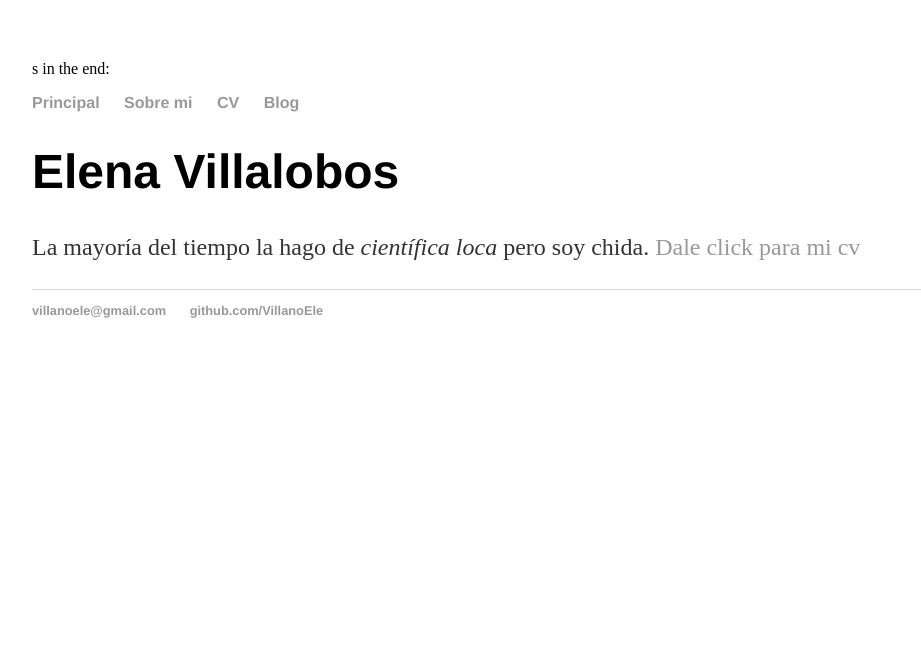
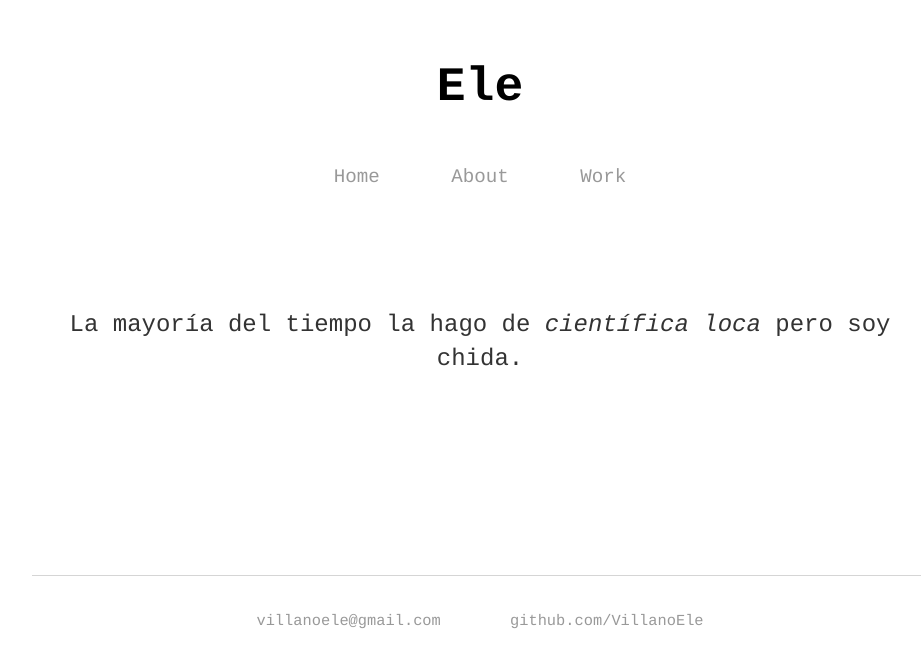
Before and after one commit to ElenaVillalobos/villanoele.github.io, a Jekyll site: the page built from index.html, in a window 1280 px wide. Shown: the top 668 px of the page, without its empty margins (160-1081 px from the left). Built offline with Jekyll 4.4.1, drawn with Linux system fonts in a browser that asks for light colours.

```diff
--- a/_layouts/default.html
+++ b/_layouts/default.html
@@ -1,4 +1,3 @@
-s in the end:
 
 <!DOCTYPE html>
 	<html>
@@ -8,19 +7,29 @@ s in the end:
 			<link rel="stylesheet" type="text/css" href="/css/main.css">
 		</head>
 		<body>
+						<div class="container">
+
+				<h1>Ele</h1>
+
+			</div>
 			<nav>
 	    		<ul>
-	        		<li><a href="/">Principal</a></li>
-		        	<li><a href="/about">Sobre mi</a></li>
-	        		<li><a href="/cv">CV</a></li>
-	        		<li><a href="/blog">Blog</a></li>
+	        		<li><a href="/">Home</a></li>
+		        	<li><a href="/about">About</a></li>
+	        		<!-- <li><a href="/cv">CV</a></li> -->
+	        		<li><a href="/work">Work</a></li>
 	    		</ul>
 			</nav>
+
+
 			<div class="container">
+
+
 
 			{{ content }}
 
-			</div><!-- /.container -->
+			</div>
+<!-- /.container -->
 			<footer>
 	    		<ul>
 	        		<li><a href="mailto:villanoele@gmail.com">villanoele@gmail.com</a></li>
--- a/css/main.css
+++ b/css/main.css
@@ -3,14 +3,20 @@ body {
     width: 70%;
 }
 nav ul, footer ul {
-    font-family:'Helvetica', 'Arial', 'Sans-Serif';
-    padding: 0px;
+    font-family:'Couries New', 'Courier', 'monospace';
+    padding: 20px;
+    font-size:1.2em;
     list-style: none;
-    font-weight: bold;
+    text-align:center;
+
 }
+
 nav ul li, footer ul li {
     display: inline;
-    margin-right: 20px;
+    margin-right: 30px;
+    margin-left: 30px;
+
+
 }
 a {
     text-decoration: none;
@@ -21,16 +27,31 @@ a:hover {
 }
 h1 {
     font-size: 3em;
-    font-family:'Helvetica', 'Arial', 'Sans-Serif';
+    font-family:'Couries New', 'Courier', 'monospace';
+    text-align:center;
 }
+
+
+h3 {
+    font-size: 1.5em;
+    font-family:'Couries New', 'Courier', 'monospace';
+    text-align:center;				<p class='one'> </p>
+
+}
+
+
 p {
     font-size: 1.5em;
+    font-family:'Couries New', 'Courier', 'monospace';
     line-height: 1.4em;
     color: #333;
+    text-align:center;
+    margin-top: 100px;
+    margin-bottom: 200px;
 }
 footer {
+    font-size: .8em;
     border-top: 1px solid #d5d5d5;
-    font-size: .8em;
 }
 
 ul.posts {
--- a/index.html
+++ b/index.html
@@ -1,8 +1,14 @@
 ---
 layout: default
-title: Elena Villalobos
+title: Ele Home
 ---
 <div class="blurb">
-	<h1>Elena Villalobos</h1>
-	<p>La mayoría del tiempo la hago de <em>científica loca</em> pero soy chida. <a href="/about">Dale click para mi cv</a></p>
+
+
+	<p>La mayoría del tiempo la hago de <em>científica loca</em> pero soy chida.</p>
+
+	<!--<p>	<a href="/about"> Dale click para mi cv  </a> </p>-->
 </div><!-- /.blurb -->
+
+
+<!-- principal page-->
```
Also changed, not shown: about/index.html (added, +12 -0 lines), blog/atom.xml (deleted, +0 -27 lines), blog/index.html (deleted, +0 -11 lines), work/index.html (added, +10 -0 lines), 1 other file.
